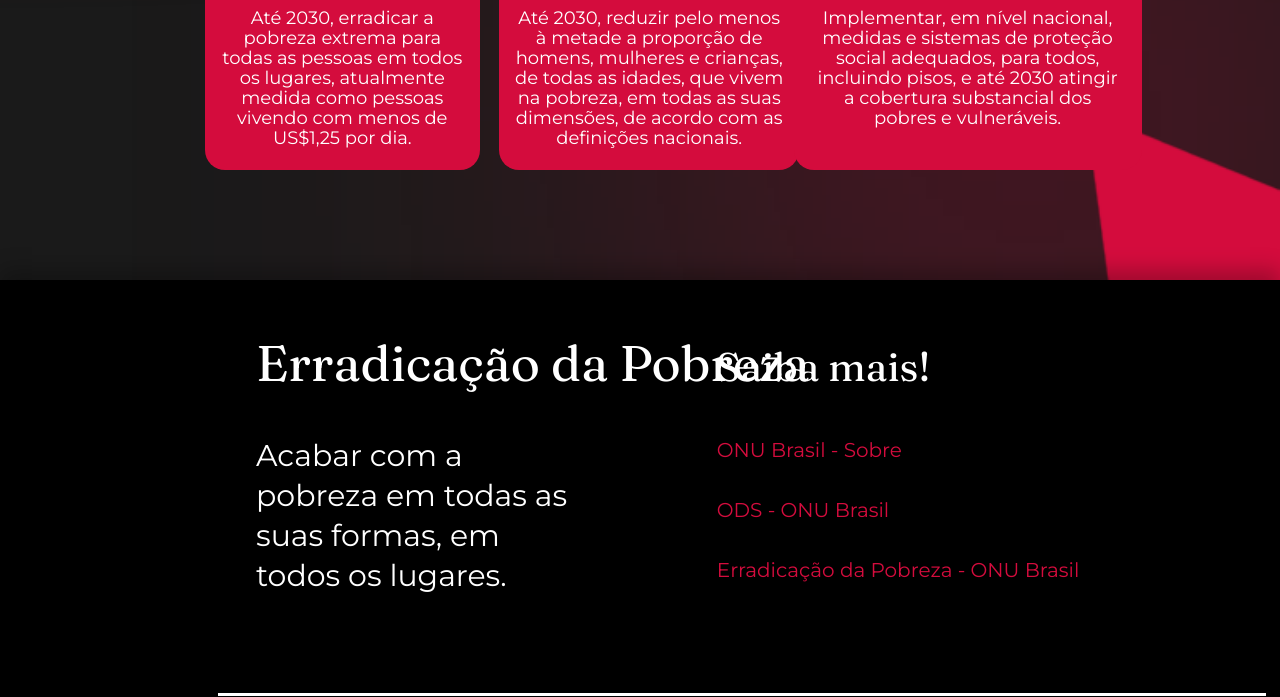
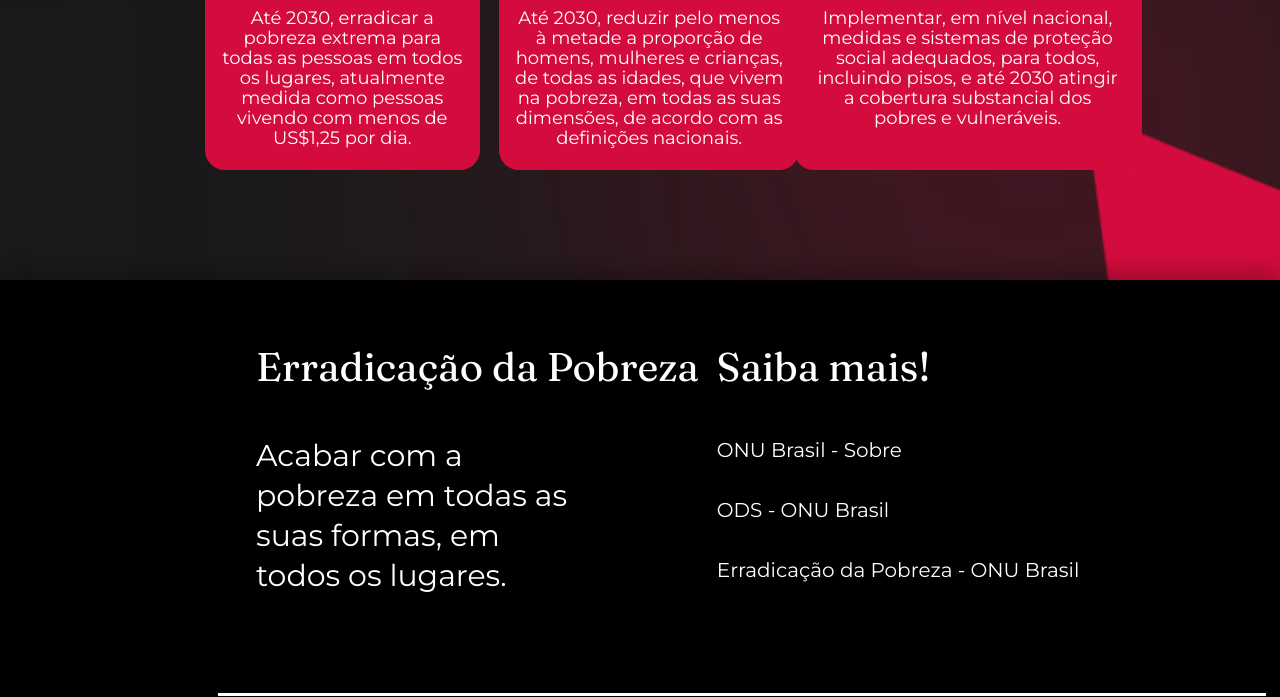
Before and after one commit to TiemiMorishita/ODS-1, a plain HTML site: page index.html in a window 1280 px wide. Shown: the part 3200-3897 px from the top of the page. Drawn offline with Linux system fonts and the light colour scheme.

Commit message:
Finalizado

```diff
--- a/css/style.css
+++ b/css/style.css
@@ -406,9 +406,9 @@ body{
 .titulo5{
     position: absolute;
     left: 20%;
-    top: 10%;
+    top: 12%;
     font-family: 'Fraunces';
-    font-size: 50px;
+    font-size: 40px;
     color: #FFFFFF;
 }
 
@@ -444,11 +444,11 @@ body{
 }
 
 a:link{
-    color: #D40C3D;
+    color: #ffffff;
     text-decoration: none;
 }
 
 a:visited{
-    color: #D40C3D;
+    color: #ffffff;
     text-decoration: none;
 }
```
